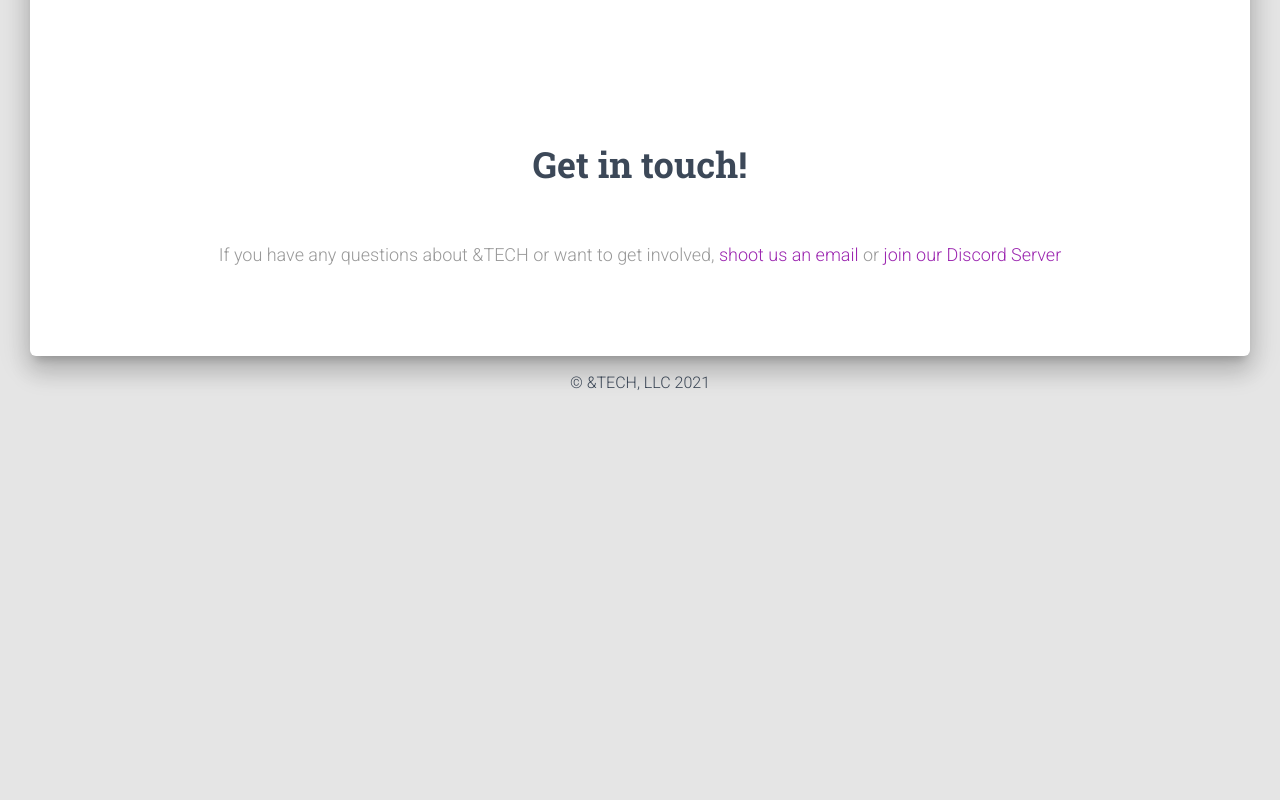
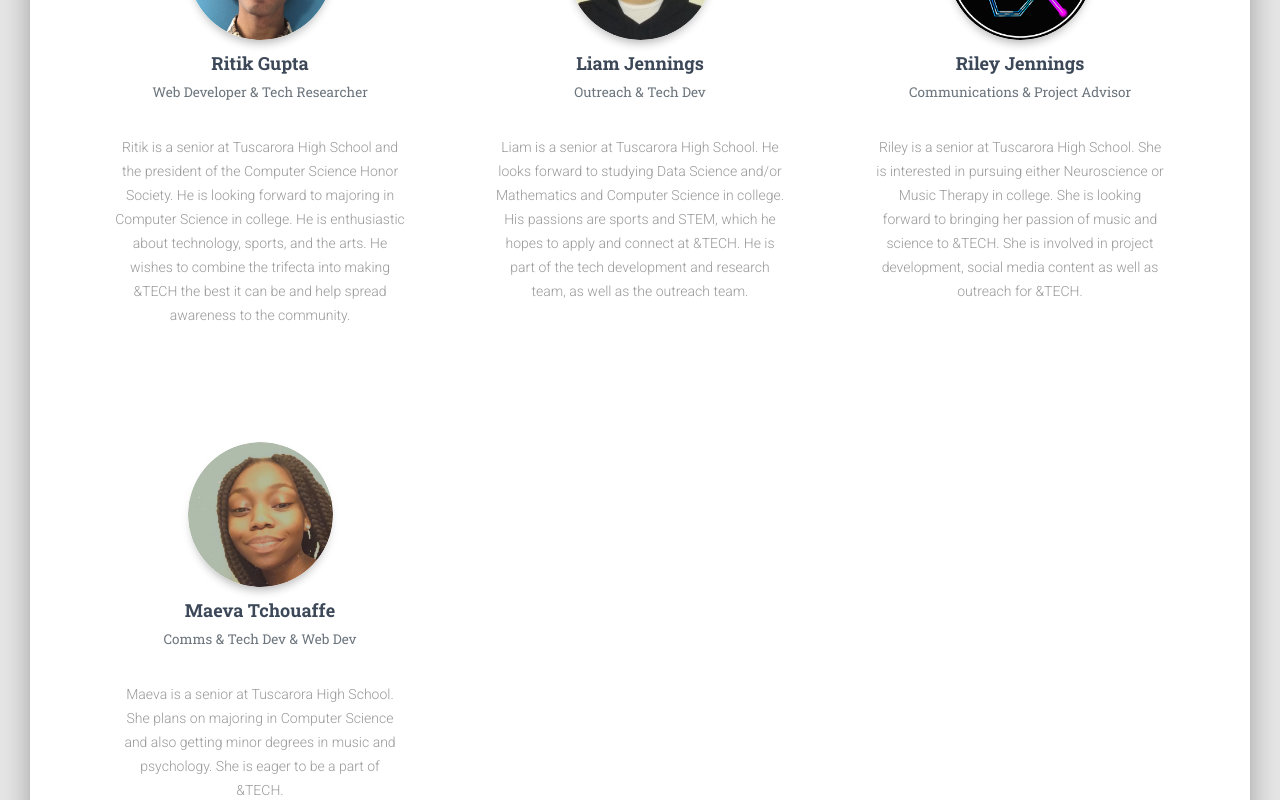
Before and after one commit to kdreyes/andtech-website-frontend, a React (Create React App) app: page / in a window 1280 px wide. Shown: the part 3260-4060 px from the top of the page. Before the commit the page ends 3670 px from the top, so only its background shows below. Built offline with nearby package versions, Linux system fonts and the light colour scheme.

Commit message:
added other team members

```diff
--- a/src/views/LandingPage/Sections/TeamSection.js
+++ b/src/views/LandingPage/Sections/TeamSection.js
@@ -21,11 +21,11 @@
 import ramin from "assets/img/faces/Ramin_Headshot.png";
 import bilal from "assets/img/faces/Bilal_Headshot.png";
 import kristina from "assets/img/faces/Kristina_Headshot.png";
-// import liam from "assets/img/faces/Liam_Headshot.png";
-// import maeva from "assets/img/faces/Maeva_Headshot.png";
+import liam from "assets/img/faces/Liam_Headshot.png";
+import maeva from "assets/img/faces/Maeva_Headshot.png";
 import richmond from "assets/img/faces/Richmond_Headshot.png";
-// import ritik from "assets/img/faces/Ritik_Headshot.png";
-// import generic from "assets/img/faces/Generic_Headshot.png";
+import ritik from "assets/img/faces/Ritik_Headshot.png";
+import generic from "assets/img/faces/avatar.jpg";
 
 const useStyles = makeStyles(styles);
 
@@ -65,7 +65,7 @@
                 </p>
               </CardBody>
               <CardFooter className={classes.justifyCenter}>
-                <Button
+                {/* <Button
                   justIcon
                   color="transparent"
                   className={classes.margin5}
@@ -85,7 +85,7 @@
                   className={classes.margin5}
                 >
                   <i className={classes.socials + " fab fa-facebook"} />
-                </Button>
+                </Button> */}
               </CardFooter>
             </Card>
           </GridItem>
@@ -112,7 +112,7 @@
                 </p>
               </CardBody>
               <CardFooter className={classes.justifyCenter}>
-                <Button
+                {/* <Button
                   justIcon
                   color="transparent"
                   className={classes.margin5}
@@ -125,7 +125,7 @@
                   className={classes.margin5}
                 >
                   <i className={classes.socials + " fab fa-linkedin"} />
-                </Button>
+                </Button> */}
               </CardFooter>
             </Card>
           </GridItem>
@@ -155,7 +155,7 @@
                 </p>
               </CardBody>
               <CardFooter className={classes.justifyCenter}>
-                <Button
+                {/* <Button
                   justIcon
                   color="transparent"
                   className={classes.margin5}
@@ -175,7 +175,7 @@
                   className={classes.margin5}
                 >
                   <i className={classes.socials + " fab fa-facebook"} />
-                </Button>
+                </Button> */}
               </CardFooter>
             </Card>
           </GridItem>
@@ -199,7 +199,7 @@
                 </p>
               </CardBody>
               <CardFooter className={classes.justifyCenter}>
-                <Button
+                {/* <Button
                   justIcon
                   color="transparent"
                   className={classes.margin5}
@@ -219,7 +219,7 @@
                   className={classes.margin5}
                 >
                   <i className={classes.socials + " fab fa-facebook"} />
-                </Button>
+                </Button> */}
               </CardFooter>
             </Card>
           </GridItem>
@@ -243,7 +243,7 @@
                 </p>
               </CardBody>
               <CardFooter className={classes.justifyCenter}>
-                <Button
+                {/* <Button
                   justIcon
                   color="transparent"
                   className={classes.margin5}
@@ -263,7 +263,7 @@
                   className={classes.margin5}
                 >
                   <i className={classes.socials + " fab fa-facebook"} />
-                </Button>
+                </Button> */}
               </CardFooter>
             </Card>
           </GridItem>
@@ -286,7 +286,7 @@
                 </p>
               </CardBody>
               <CardFooter className={classes.justifyCenter}>
-                <Button
+                {/* <Button
                   justIcon
                   color="transparent"
                   className={classes.margin5}
@@ -306,7 +306,178 @@
                   className={classes.margin5}
                 >
                   <i className={classes.socials + " fab fa-facebook"} />
+                </Button> */}
+              </CardFooter>
+            </Card>
+          </GridItem>
+          <GridItem xs={12} sm={12} md={4}>
+            <Card plain>
+              <GridItem xs={12} sm={12} md={6} className={classes.itemGrid}>
+                <img src={ritik} alt="..." className={imageClasses} />
+              </GridItem>
+              <h4 className={classes.cardTitle}>
+                Ritik Gupta
+                <br />
+                <small className={classes.smallTitle}>Web Developer &amp; Tech Researcher</small>
+              </h4>
+              <CardBody>
+                <p className={classes.description}>
+                  Ritik is a senior at Tuscarora High School and the president of the Computer Science
+                  Honor Society. He is looking forward to majoring in Computer Science in college.
+                  He is enthusiastic about technology, sports, and the arts. He wishes to combine the
+                  trifecta into making &amp;TECH the best it can be and help spread awareness to the community.
+                </p>
+              </CardBody>
+              <CardFooter className={classes.justifyCenter}>
+                {/* <Button
+                  justIcon
+                  color="transparent"
+                  className={classes.margin5}
+                >
+                  <i className={classes.socials + " fab fa-twitter"} />
                 </Button>
+                <Button
+                  justIcon
+                  color="transparent"
+                  className={classes.margin5}
+                >
+                  <i className={classes.socials + " fab fa-instagram"} />
+                </Button>
+                <Button
+                  justIcon
+                  color="transparent"
+                  className={classes.margin5}
+                >
+                  <i className={classes.socials + " fab fa-facebook"} />
+                </Button> */}
+              </CardFooter>
+            </Card>
+          </GridItem>
+          <GridItem xs={12} sm={12} md={4}>
+            <Card plain>
+              <GridItem xs={12} sm={12} md={6} className={classes.itemGrid}>
+                <img src={liam} alt="..." className={imageClasses} />
+              </GridItem>
+              <h4 className={classes.cardTitle}>
+                Liam Jennings
+                <br />
+                <small className={classes.smallTitle}>Outreach &amp; Tech Dev</small>
+              </h4>
+              <CardBody>
+                <p className={classes.description}>
+                  Liam is a senior at Tuscarora High School. He looks forward to studying Data
+                  Science and/or Mathematics and Computer Science in college. His passions are
+                  sports and STEM, which he hopes to apply and connect at &amp;TECH. He is part
+                  of the tech development and research team, as well as the outreach team.
+                </p>
+              </CardBody>
+              <CardFooter className={classes.justifyCenter}>
+                {/* <Button
+                  justIcon
+                  color="transparent"
+                  className={classes.margin5}
+                >
+                  <i className={classes.socials + " fab fa-twitter"} />
+                </Button>
+                <Button
+                  justIcon
+                  color="transparent"
+                  className={classes.margin5}
+                >
+                  <i className={classes.socials + " fab fa-instagram"} />
+                </Button>
+                <Button
+                  justIcon
+                  color="transparent"
+                  className={classes.margin5}
+                >
+                  <i className={classes.socials + " fab fa-facebook"} />
+                </Button> */}
+              </CardFooter>
+            </Card>
+          </GridItem>
+          <GridItem xs={12} sm={12} md={4}>
+            <Card plain>
+              <GridItem xs={12} sm={12} md={6} className={classes.itemGrid}>
+                <img src={generic} alt="..." className={imageClasses} />
+              </GridItem>
+              <h4 className={classes.cardTitle}>
+                Riley Jennings
+                <br />
+                <small className={classes.smallTitle}>Communications &amp; Project Advisor</small>
+              </h4>
+              <CardBody>
+                <p className={classes.description}>
+                  Riley is a senior at Tuscarora High School. She is interested in pursuing
+                  either Neuroscience or Music Therapy in college. She is looking forward
+                  to bringing her passion of music and science to &amp;TECH.
+                  She is involved in project development, social media content as well as outreach for &amp;TECH.
+                </p>
+              </CardBody>
+              <CardFooter className={classes.justifyCenter}>
+                {/* <Button
+                  justIcon
+                  color="transparent"
+                  className={classes.margin5}
+                >
+                  <i className={classes.socials + " fab fa-twitter"} />
+                </Button>
+                <Button
+                  justIcon
+                  color="transparent"
+                  className={classes.margin5}
+                >
+                  <i className={classes.socials + " fab fa-instagram"} />
+                </Button>
+                <Button
+                  justIcon
+                  color="transparent"
+                  className={classes.margin5}
+                >
+                  <i className={classes.socials + " fab fa-facebook"} />
+                </Button> */}
+              </CardFooter>
+            </Card>
+          </GridItem>
+          <GridItem xs={12} sm={12} md={4}>
+            <Card plain>
+              <GridItem xs={12} sm={12} md={6} className={classes.itemGrid}>
+                <img src={maeva} alt="..." className={imageClasses} />
+              </GridItem>
+              <h4 className={classes.cardTitle}>
+                Maeva Tchouaffe
+                <br />
+                <small className={classes.smallTitle}>Comms &amp; Tech Dev &amp; Web Dev</small>
+              </h4>
+              <CardBody>
+                <p className={classes.description}>
+                  Maeva is a senior at Tuscarora High School. She plans on majoring in Computer
+                  Science and also getting minor degrees in music and psychology. She is eager
+                  to be a part of &amp;TECH.
+                </p>
+              </CardBody>
+              <CardFooter className={classes.justifyCenter}>
+                {/* <Button
+                  justIcon
+                  color="transparent"
+                  className={classes.margin5}
+                >
+                  <i className={classes.socials + " fab fa-twitter"} />
+                </Button>
+                <Button
+                  justIcon
+                  color="transparent"
+                  className={classes.margin5}
+                >
+                  <i className={classes.socials + " fab fa-instagram"} />
+                </Button>
+                <Button
+                  justIcon
+                  color="transparent"
+                  className={classes.margin5}
+                >
+                  <i className={classes.socials + " fab fa-facebook"} />
+                </Button> */}
               </CardFooter>
             </Card>
           </GridItem>
```
